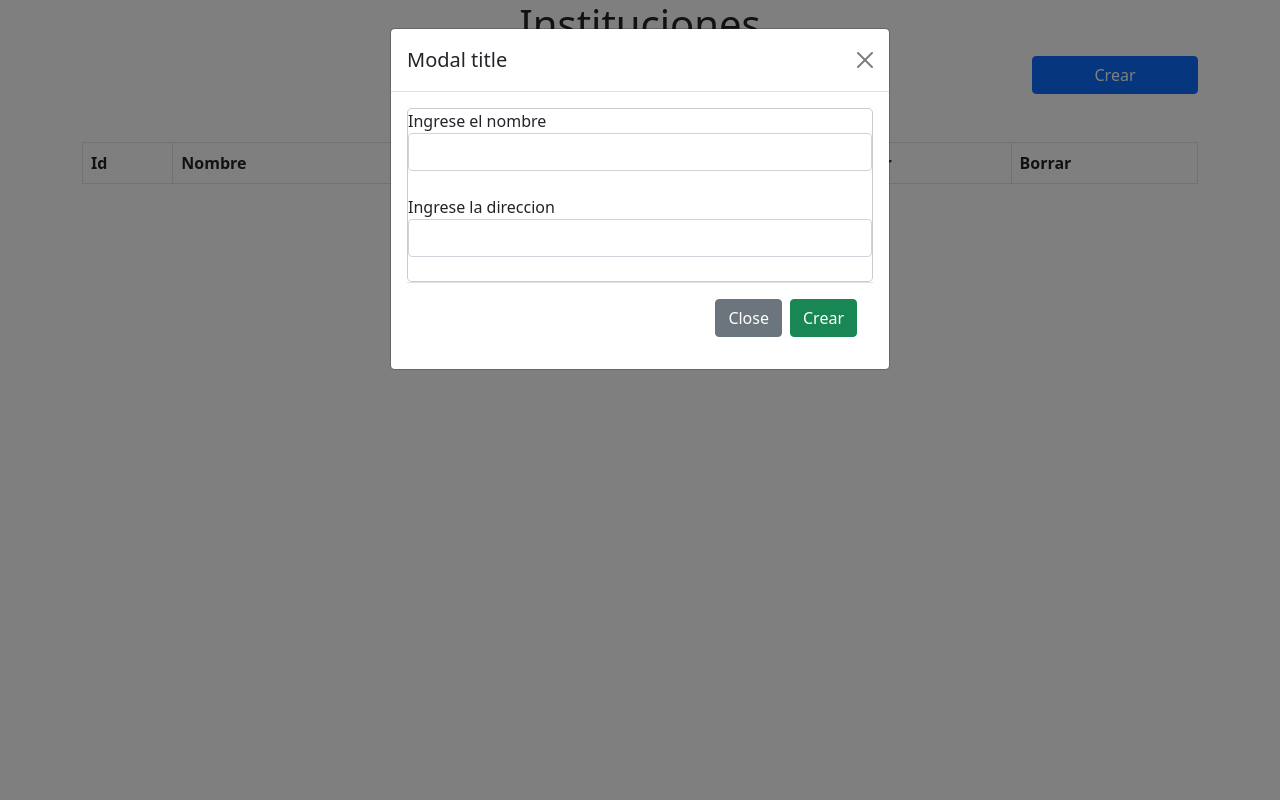
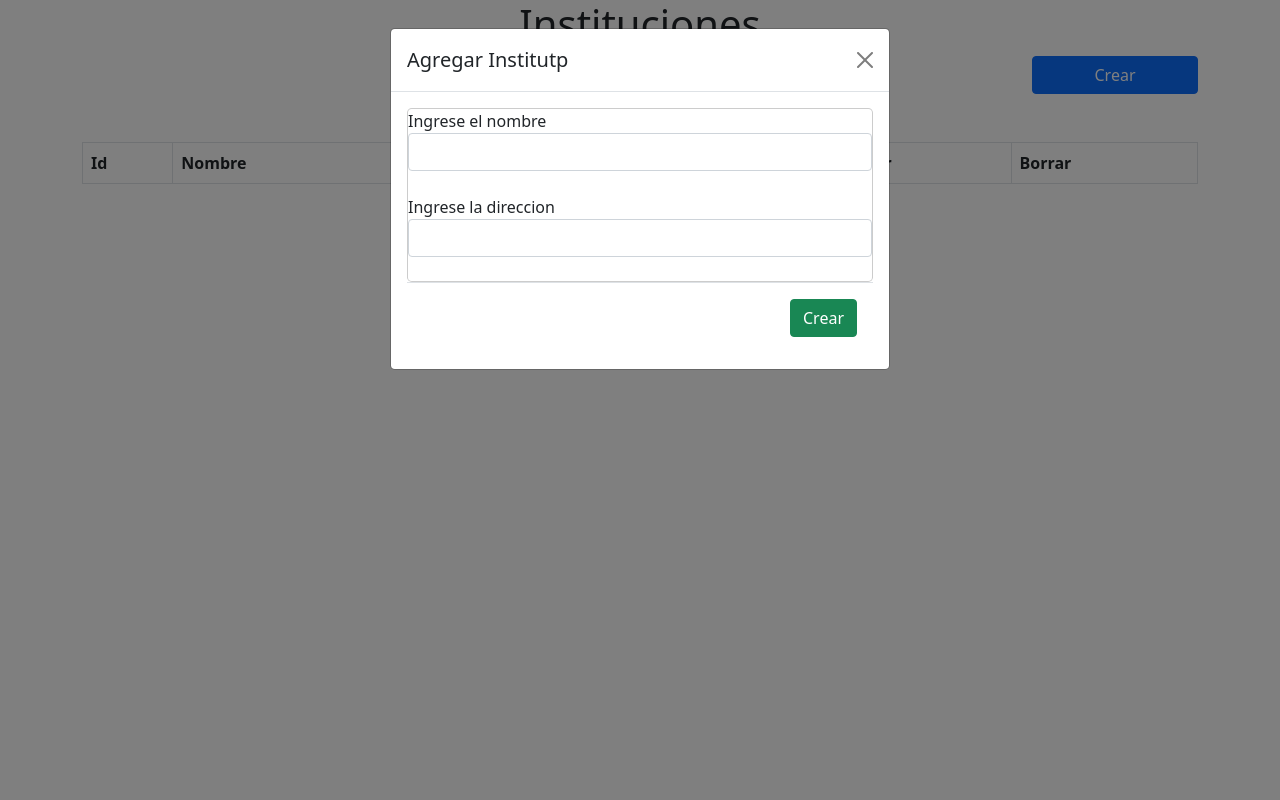
Before and after one commit to Sebiant/Udev_Proyecto, a PHP site: page /pruebita/index.php in a window 1280 px wide, after a click on "Crear". Run offline with PHP 8.4, Linux system fonts and the light colour scheme; lists and menus that the app fills with data are empty; some libraries are stand-ins or nearby versions.

Commit message:
Update index.php

```diff
--- a/pruebita/index.php
+++ b/pruebita/index.php
@@ -55,7 +55,7 @@
   <div class="modal-dialog">
     <div class="modal-content">
       <div class="modal-header">
-        <h5 class="modal-title" id="exampleModalLabel">Modal title</h5>
+        <h5 class="modal-title" id="exampleModalLabel">Agregar Institutp</h5>
         <button type="button" class="btn-close" data-bs-dismiss="modal" aria-label="Close"></button>
       </div>
       <div class="modal-body">
@@ -74,7 +74,6 @@
         <div class="modal-footer">
             <input type="hidden" name="id_instituto" id="id_instituto">
             <input type="hidden" name="operacion" id="operacion">
-            <button type="button" class="btn btn-secondary" data-bs-dismiss="modal">Close</button>
             <input type="submit" name="action" id="action" class="btn btn-success" value ="Crear">
       </div>
       </div>
```
